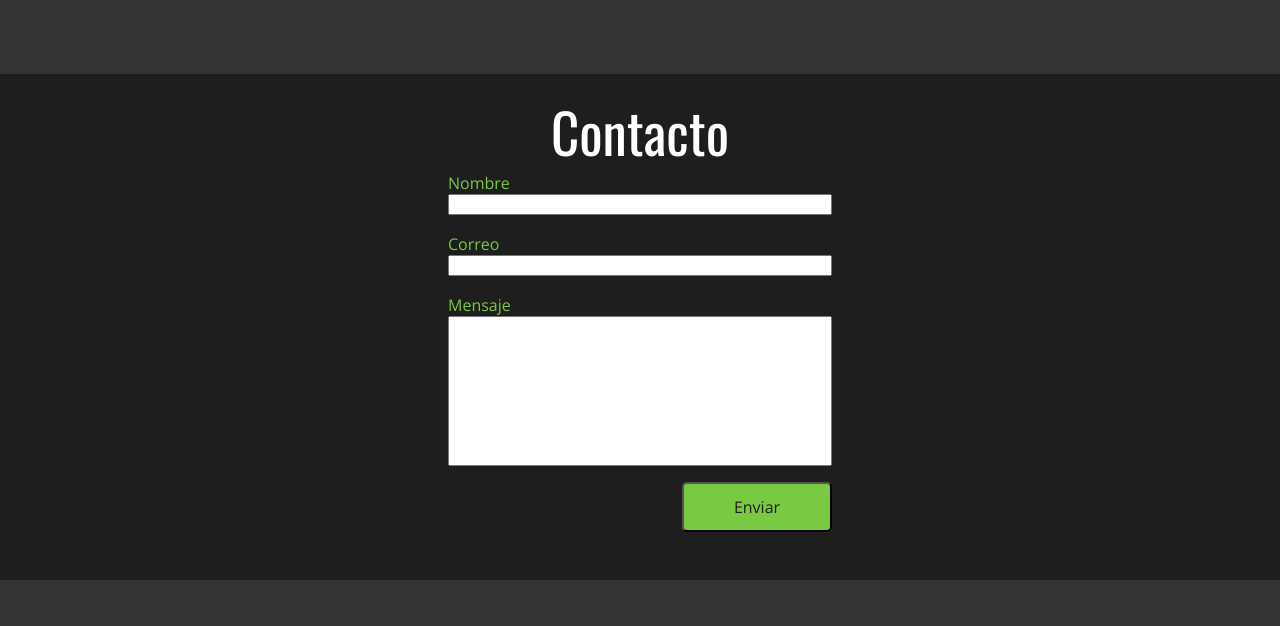
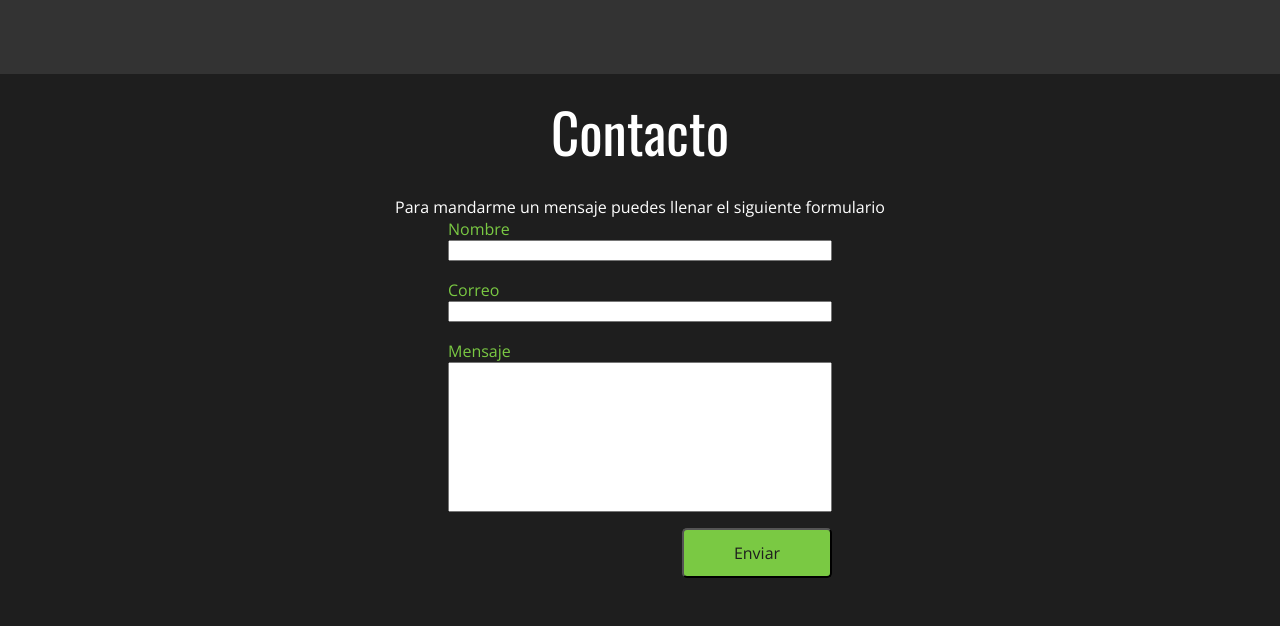
Before and after one commit to diego40g/CursosPlatzi, a PHP site: page / in a window 1280 px wide; the page is wider, and only the part inside the window is pictured. Shown: the part 1753-2379 px from the top of that part. Before the commit the page ends 2333 px from the top of that part, so only its background shows below. Run offline with PHP 8.4, Linux system fonts and the light colour scheme.

Commit message:
add paragraph to describe the form, change p to label and  add span if was a error into inputs

```diff
--- a/CourseWebsiteAccessibility/curso-acessibilidad-web/index.html
+++ b/CourseWebsiteAccessibility/curso-acessibilidad-web/index.html
@@ -108,14 +108,19 @@
 
     <footer id="contacto" class="contact-section">
       <h2 class="header">Contacto</h2>
+      <p class="intro">Para mandarme un mensaje puedes llenar el siguiente formulario</p>
       <form class="form-container">
-        <p class="form-label">Nombre</p>
-        <input type="text" aria-label="nombre"/> <br />
-        <p class="form-label">Correo</p>
+        <label class="form-label">Nombre</label>
+        <input type="text" aria-label="nombre" id="name"/>
+        <span class="name-error"></span>
+        <br />
+        <label class="form-label">Correo</label>
         <input type="text" aria-label="correo"/> <br />
+        <span class="email-error"></span>
         <div class="message-input">
-          <p class="form-label">Mensaje</p>
+          <label class="form-label">Mensaje</label>
           <input type="text" aria-label="mensaje"/> <br />
+          <span class="message-error"></span>
         </div>
         <button class="send-button" aria-label="Boton enviar formulario">Enviar</button>
       </form>
--- a/CourseWebsiteAccessibility/curso-acessibilidad-web/index.js
+++ b/CourseWebsiteAccessibility/curso-acessibilidad-web/index.js
@@ -3,7 +3,7 @@ window.onload = () => {
   document.querySelector(".arrow-left").addEventListener("click", clickLeft);
   document
     .querySelector(".send-button")
-    .addEventListener("click", showNotification);
+    .addEventListener("click", e => validateForm(e));
   document.querySelectorAll(".project").forEach(element => {
     element.addEventListener("click", e => openModal(e));
   });
@@ -68,8 +68,24 @@ function clickLeft() {
   }
 }
 
+/**
+ * Validar el formulario antes de mostrar la notificacion
+ * @param {Event} e
+ */
+function validateForm(e) {
+  e.preventDefault();
+  const nameField = document.getElementById("name");
+  if(nameField === ""){
+    document.getElementById("name-error").innerHTML = "¡Para enviar el formulario se necesita un nombre!"
+  } else {
+    showNotification();
+  }
+}
+
 /** Esta funcion se llama cuando la persona hace click en el boton de enviar del formulario de contacto */
 function showNotification() {
+  document.getElementById("name-error").innerHTML = "";
+  document.querySelector(".form-container").reset();
   document.querySelector(".notification").style.display = "flex";
   setTimeout(function() {
     document.querySelector(".notification").style.display = "none";
--- a/CourseWebsiteAccessibility/curso-acessibilidad-web/styles.css
+++ b/CourseWebsiteAccessibility/curso-acessibilidad-web/styles.css
@@ -308,12 +308,17 @@ input:focus {
   outline: 3px solid var(--verde);
 }
 
+#name-error {
+  color: var(--blanco);
+  font-family: var(--secondary-font);
+}
+
 .notification {
   align-items: center;
   background-color: var(--verde);
   border-radius: 5px;
   box-shadow: 8px 16px 32px 0px var(--shadow);
-  color: var(--blanco);
+  color: var(--gris-oscuro);
   display: none;
   font-family: var(--secondary-font);
   height: 50px;
```
